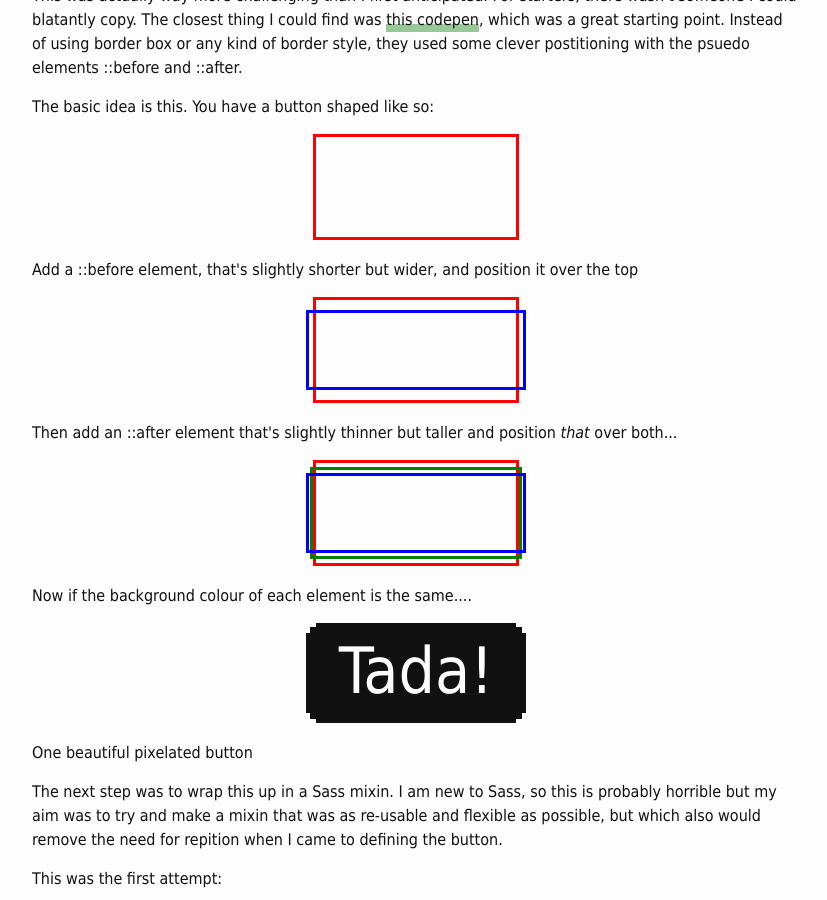
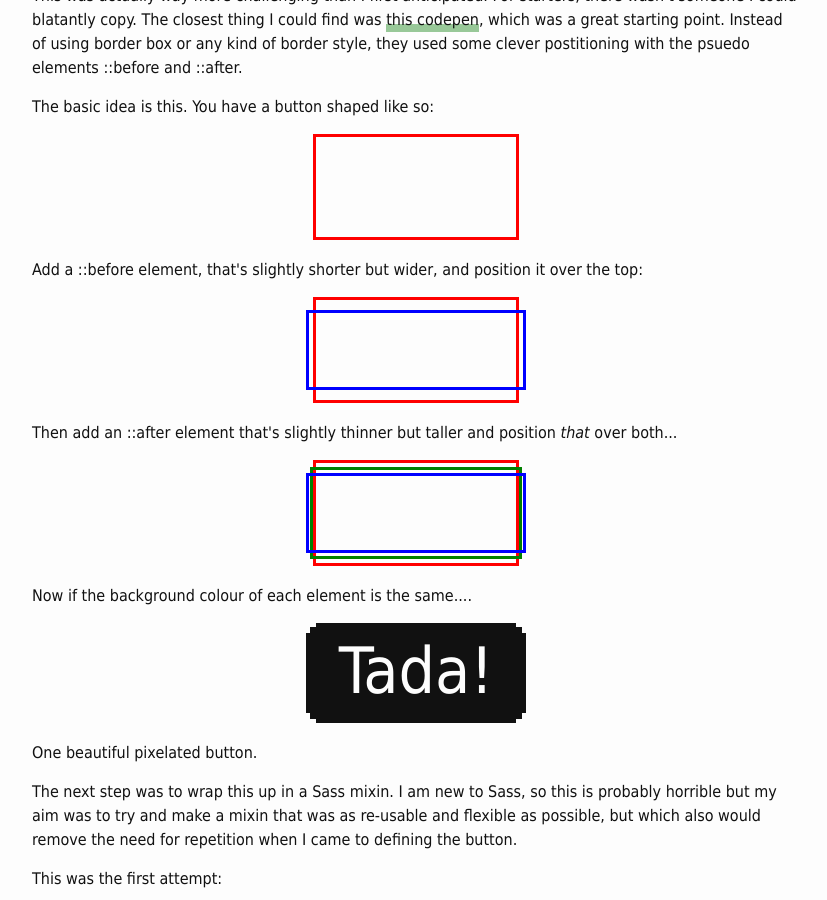
Before and after one commit to Adzz/adzz.github.io, a Jekyll site: the page built from _posts/2016-03-29-8-bit-buttons-sass.html, in a window 1280 px wide and 900 px high, scrolled down 412 px. Shown: the whole window, without its empty margins (224-1051 px from the left). Built offline with Jekyll 4.4.1, drawn with Linux system fonts in a browser that asks for light colours; some of the changed text lies outside the part shown.

Commit message:
Corrects some spelling mistakes on blog post

```diff
--- a/_posts/2016-03-29-8-bit-buttons-sass.html
+++ b/_posts/2016-03-29-8-bit-buttons-sass.html
@@ -15,14 +15,14 @@ category: code
 
 <p>The basic idea is this. You have a button shaped like so:</p>
 <div class="btn-demo"></div>
-<p>Add a ::before element, that's slightly shorter but wider, and position it over the top</p>
+<p>Add a ::before element, that's slightly shorter but wider, and position it over the top:</p>
 <div class="btn-demo--before"></div>
 <p>Then add an ::after element that's slightly thinner but taller and position <em>that</em> over both...</p>
 <div class="btn-demo--after"></div>
 <p>Now if the background colour of each element is the same....</p>
 <div class="btn-demo--coloredin">Tada!</div>
-<p>One beautiful pixelated button</p>
-<p>The next step was to wrap this up in a Sass mixin. I am new to Sass, so this is probably horrible but my aim was to try and make a mixin that was as re-usable and flexible as possible, but which also would remove the need for repition when I came to defining the button.</p>
+<p>One beautiful pixelated button.</p>
+<p>The next step was to wrap this up in a Sass mixin. I am new to Sass, so this is probably horrible but my aim was to try and make a mixin that was as re-usable and flexible as possible, but which also would remove the need for repetition when I came to defining the button.</p>
 <p>This was the first attempt:</p>
 
 {% highlight sass linenos %}
@@ -75,8 +75,7 @@ category: code
 {% highlight sass linenos %}
 .eightbit-btns {
   @include pixelated-btns($green-iterm, $black, 2em, 43vh);
-  margin: 20px;
-  height: 5vh;
+  // more styles...
 }
 {% endhighlight %}
 
@@ -126,8 +125,7 @@ category: code
 {% highlight sass linenos %}
 .eightbit-btns {
   @include pixelated-btns($green-iterm, $black, 2em);
-  margin: 20px;
-  height: 5vh;
+  //more styles...
   top:43vh;
    &:active {
     top: 44vh;
```
